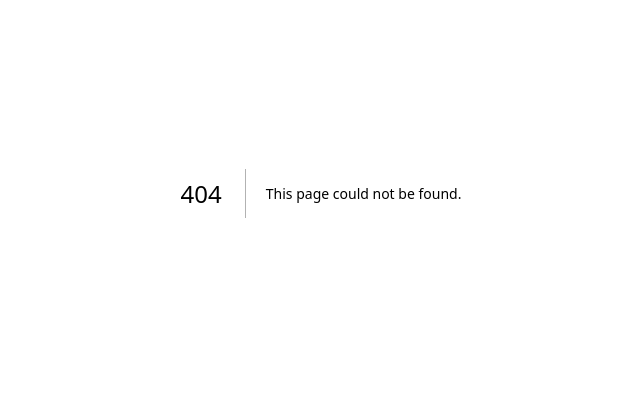
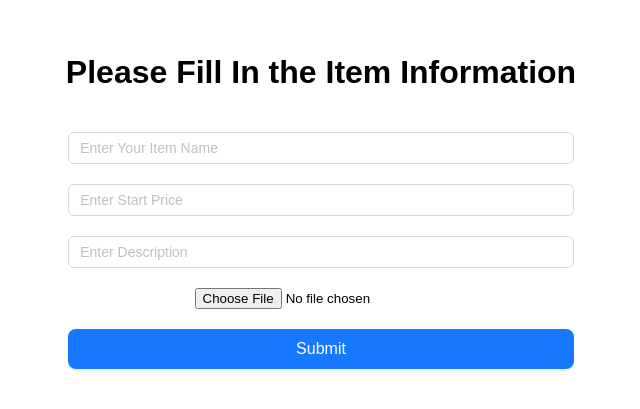
Before and after one commit to oscardddd/310-client, a Next.js app: page /sell in a window 1280 px wide. Before the commit this address had no page. Shown: the part 207-616 px from the top of the page, without its empty margins (319-959 px from the left). Built offline with nearby package versions, Linux system fonts and the light colour scheme.

Commit message:
sell-item and router done
update!

```diff
--- /dev/null
+++ b/pages/sell.js
@@ -0,0 +1,117 @@
+import { useState } from "react";
+import { Modal, Input, Button } from "antd";
+import styles from "./login.module.css";
+import { useRouter } from "next/router";
+import { useEffect } from "react";
+
+export default function Signup() {
+  const [itemName, setItemName] = useState("");
+  const [startPrice, setPrice] = useState("");
+  const [description, setDescription] = useState("");
+  const [imageData, setImageData] = useState("");
+  const [imageFilename, setImageFilename] = useState("");
+  const [errorMessage, setErrorMessage] = useState(""); // To store error message
+  const [modalVisible, setModalVisible] = useState(false); // To show/hide modal
+
+  const [userid, setUserId] = useState("");
+  const router = useRouter();
+
+  useEffect(() => {
+    if (router.query.userid) {
+      setUserId(router.query.userid);
+      console.log(userid);
+    }
+  }, [router.query.userId]);
+
+  const handleImageChange = async (e) => {
+    const file = e.target.files[0];
+    if (file) {
+      setImageFilename(file.name);
+      const reader = new FileReader();
+      reader.onloadend = () => {
+        setImageData(reader.result);
+      };
+      reader.readAsDataURL(file);
+    }
+  };
+
+  const sell = async (e) => {
+    e.preventDefault();
+    if (!itemName || !startPrice || !description || !imageData) {
+      console.log("All fields are required");
+    } else if (!userid) {
+      alert("Identification failed");
+    } else {
+      console.log(itemName, startPrice, description, imageFilename, imageData);
+      let res = await fetch(
+        "https://ug627f5dha.execute-api.us-east-2.amazonaws.com/test1/sell-item",
+        {
+          method: "PUT",
+          headers: {
+            "Content-Type": "application/json",
+            "User-Agent": "PostmanRuntime/7.35.0",
+          },
+          body: JSON.stringify({
+            userid: userid,
+            item_name: itemName,
+            start_price: startPrice,
+            description: description,
+            filename: imageFilename,
+            data_str: imageData,
+            ttl: 1,
+          }),
+        }
+      );
+      let data = await res.json();
+      console.log(data);
+      if (res.status === 200) {
+        alert("Successfully submitted");
+      } else {
+        console.log(res);
+        alert("Something went wrong, please try again.");
+      }
+    }
+  };
+
+  const handleOk = () => {
+    setModalVisible(false); // Hide modal window when OK button clicks
+    router.push("/signup");
+  };
+
+  return (
+    <div className={styles.signup}>
+      <h1>Please Fill In the Item Information</h1>
+      <Input
+        className={styles.input}
+        type="text"
+        placeholder="Enter Your Item Name"
+        onChange={(e) => setItemName(e.target.value)}
+      />
+      <Input
+        className={styles.input}
+        type="number"
+        placeholder="Enter Start Price"
+        onChange={(e) => setPrice(e.target.value)}
+      />
+      <Input
+        className={styles.input}
+        type="text"
+        placeholder="Enter Description"
+        onChange={(e) => setDescription(e.target.value)}
+      />
+      <input type="file" onChange={handleImageChange} accept="image/*" />
+      <Button
+        className={styles.input}
+        type="primary"
+        size="large"
+        onClick={sell}
+      >
+        Submit
+      </Button>
+      {errorMessage && <p>{errorMessage}</p>} {/* Display error message */}
+      <Modal title="Error" visible={modalVisible} onOk={handleOk}>
+        <p>{errorMessage}</p>
+      </Modal>
+    </div>
+  );
+}
```
Also changed, not shown: pages/index.js (+62 -29 lines), pages/marketplace.js (added).
